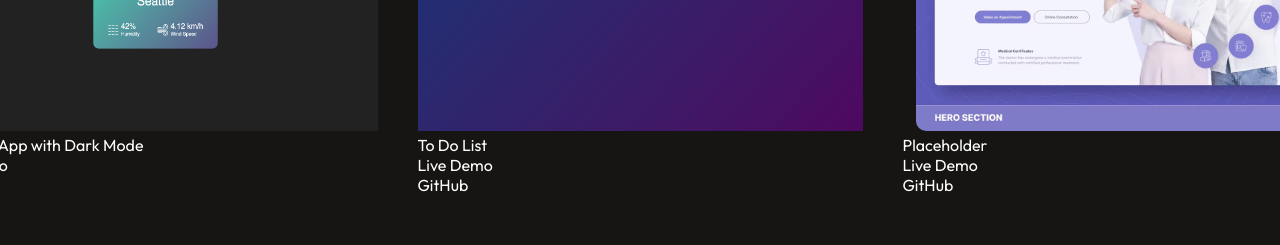
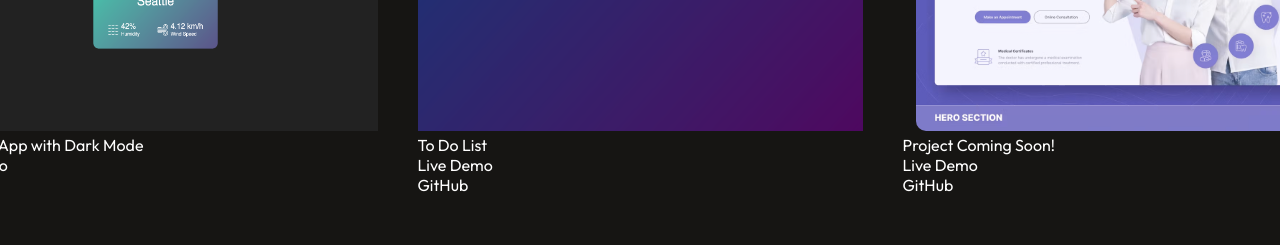
Before and after one commit to hellokristinafaye/portfolio-react, a React (Vite) app: page / in a window 1280 px wide. Shown: the part 3100-3345 px from the top of the page. Built offline with nearby package versions, Linux system fonts and the light colour scheme.

Commit message:
last two projects updated

```diff
--- a/src/assets/mywork_data.js
+++ b/src/assets/mywork_data.js
@@ -39,12 +39,12 @@ const mywork_data = [
         w_no:5,
         w_name:"To Do List",
         w_img: projectToDoList,
-        w_deploy_link: "https://green-cart-front-end.vercel.app/",
-        w_github_link: "https://github.com/hellokristinafaye/greenCartFrontEndPractice"
+        w_deploy_link: "https://hellokristinafaye.github.io/toDoList/",
+        w_github_link: "https://github.com/hellokristinafaye/toDoList"
     },
     {
         w_no:6,
-        w_name:"Placeholder",
+        w_name:"Project Coming Soon!",
         w_img:project6_img
     },
 ]
```
